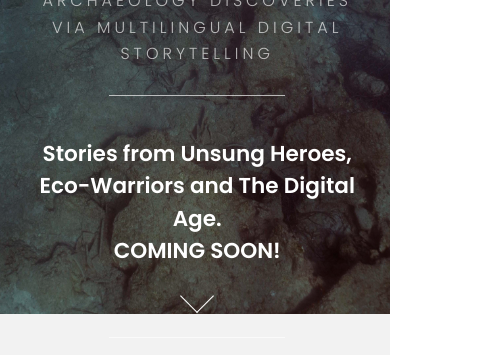
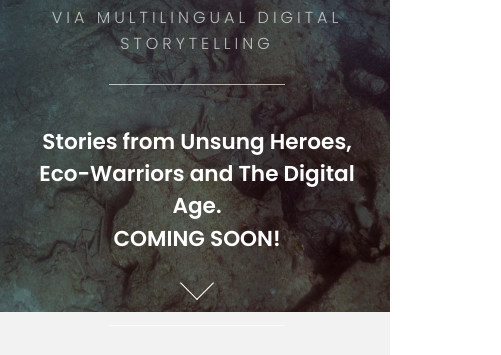
Before and after one commit to carmenobied/ArchaeoStories, a plain HTML site: page index.html in a window 390 px wide. Shown: the part 134-489 px from the top of the page, 501 px wide, since content can reach past the window. Drawn offline with Linux system fonts and the light colour scheme.

Commit message:
fixed typo

```diff
--- a/index.html
+++ b/index.html
@@ -10,7 +10,7 @@
 		<meta charset="utf-8" />
 		<meta name="viewport" content="width=device-width, initial-scale=1" />
 		<link rel="stylesheet" href="assets/css/main.css" />
-		<link rel="stylesheet" href="assets/css/mobile.css" />
+		<link rel="stylesheet" href="assets/css/style-mobile.css" />
 	</head>
 	<body>
 
```
